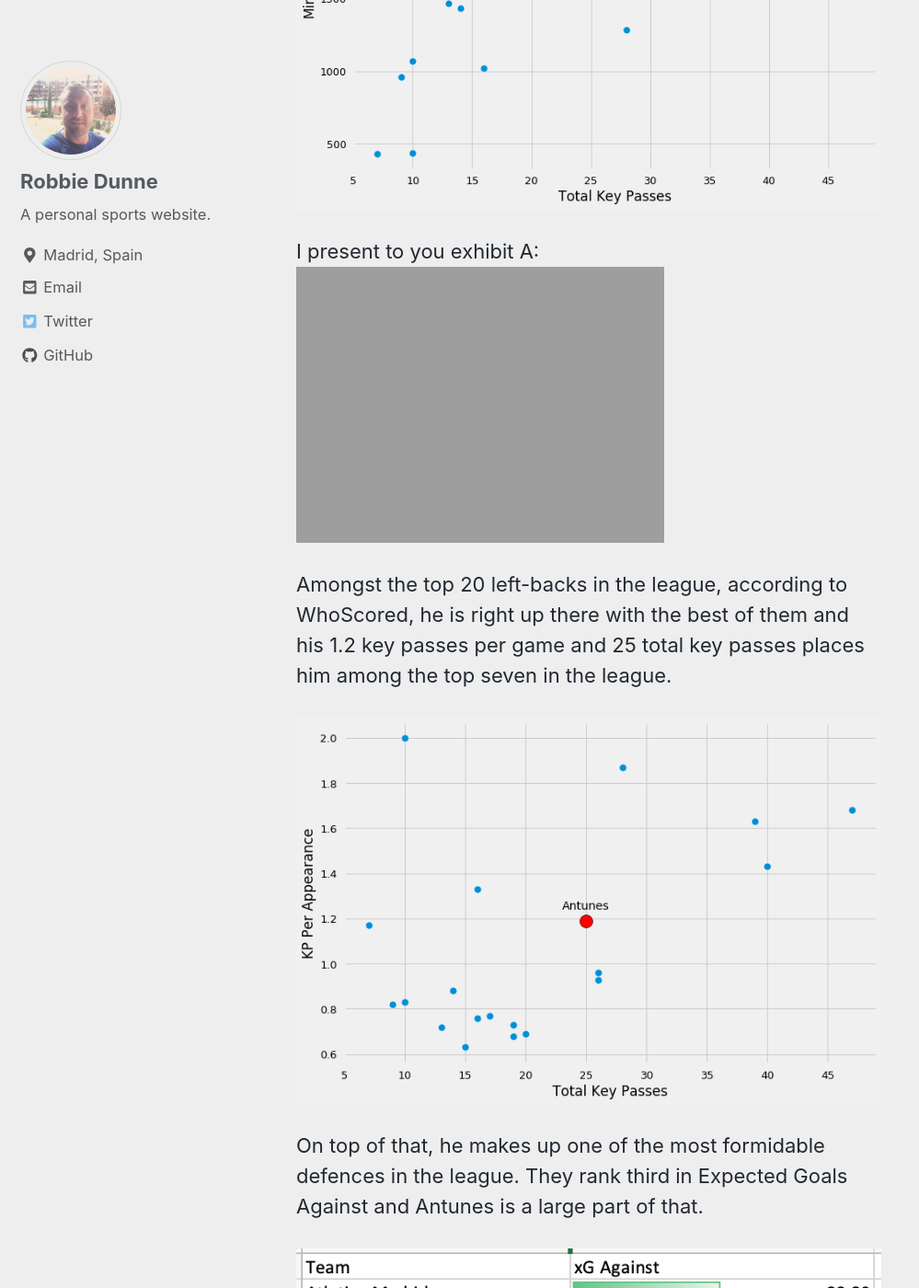
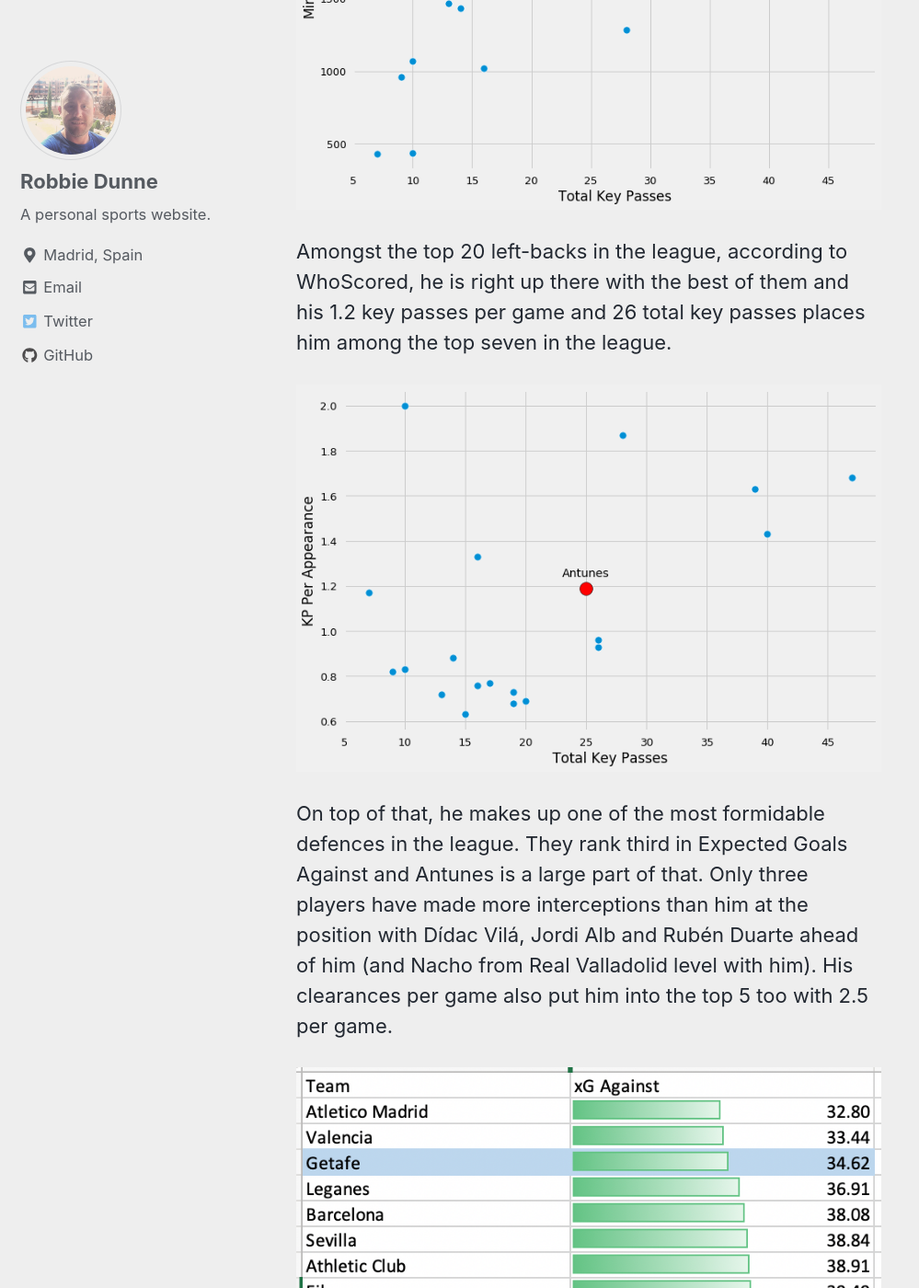
Before and after one commit to robbiejdunne/robbiejdunne.github.io, a Jekyll site: the page built from _posts/2019-04-15-antunes-injury.md, in a window 1280 px wide and 1400 px high, scrolled down 1320 px. Shown: the whole window at 92% size, without its empty margins (0-999 px from the left). Built offline with Jekyll 4.4.1, drawn with Linux system fonts in a browser that asks for light colours; cached includes are drawn as plain includes; nearby versions of some CDN libraries; some of the changed text lies outside the part shown.

Commit message:
first change

```diff
--- a/_posts/2019-04-15-antunes-injury.md
+++ b/_posts/2019-04-15-antunes-injury.md
@@ -15,17 +15,16 @@
 He is a bonafide starter under Bordalas and is a key to his strategy with his pin-point delivery from the left:
 <img src="{{ site.url }}{{ site.baseurl }}/images/antunes/antunes2.png" alt="Antunes' minutes and key passes">
 
-I present to you exhibit A:
-<img src="{{ site.url }}{{ site.baseurl }}/images/antunes/cross.mov" alt="Antunes puts it on a plate for Molina">
-
-Amongst the top 20 left-backs in the league, according to WhoScored, he is right up there with the best of them and his 1.2 key passes per game and 25 total key passes places him among the top seven in the league.
+Amongst the top 20 left-backs in the league, according to WhoScored, he is right up there with the best of them and his 1.2 key passes per game and 26 total key passes places him among the top seven in the league.
 
 <img src="{{ site.url }}{{ site.baseurl }}/images/antunes/consistent.png" alt="Antunes' minutes and key passes">
 
-On top of that, he makes up one of the most formidable defences in the league. They rank third in Expected Goals Against and Antunes is a large part of that.
+On top of that, he makes up one of the most formidable defences in the league. They rank third in Expected Goals Against and Antunes is a large part of that. Only three players have made more interceptions than him at the position with Dídac Vilá, Jordi Alb and Rubén Duarte ahead of him (and Nacho from Real Valladolid level with him). His clearances per game also put him into the top 5 too with 2.5 per game.
 
 <img src="{{ site.url }}{{ site.baseurl }}/images/antunes/xgtable.png" alt="Antunes' minutes and key passes">
 
 It is telling that on Getafe's list of Expected Assists, both full-backs, Damian Suarez on the right, who comes in second, and Antunes on the left, are in the top four.
 
 <img src="{{ site.url }}{{ site.baseurl }}/images/antunes/expectedassists.png" alt="Antunes' minutes and key passes">
+
+Getafe have dropped a level or possibly even two since they played Leganés in the South Madrid Derby a couple of weeks ago and their manager was particularly critical of his side that day suggesting they might have been listening to too much of the praise being directed their way in recent weeks as a Champions League place became a more distinct possibility. They have drawn with struggling Espanyol and Real Valladolid since then with a 1-0 win over Athletic Bilbao sandwiched between those results. They need to find the hunger they played with to start the season to ensure this year doesn't become one of 'what ifs'. Losing Antunes, however, is a crucial blow at a critical time of the year for them.
```
